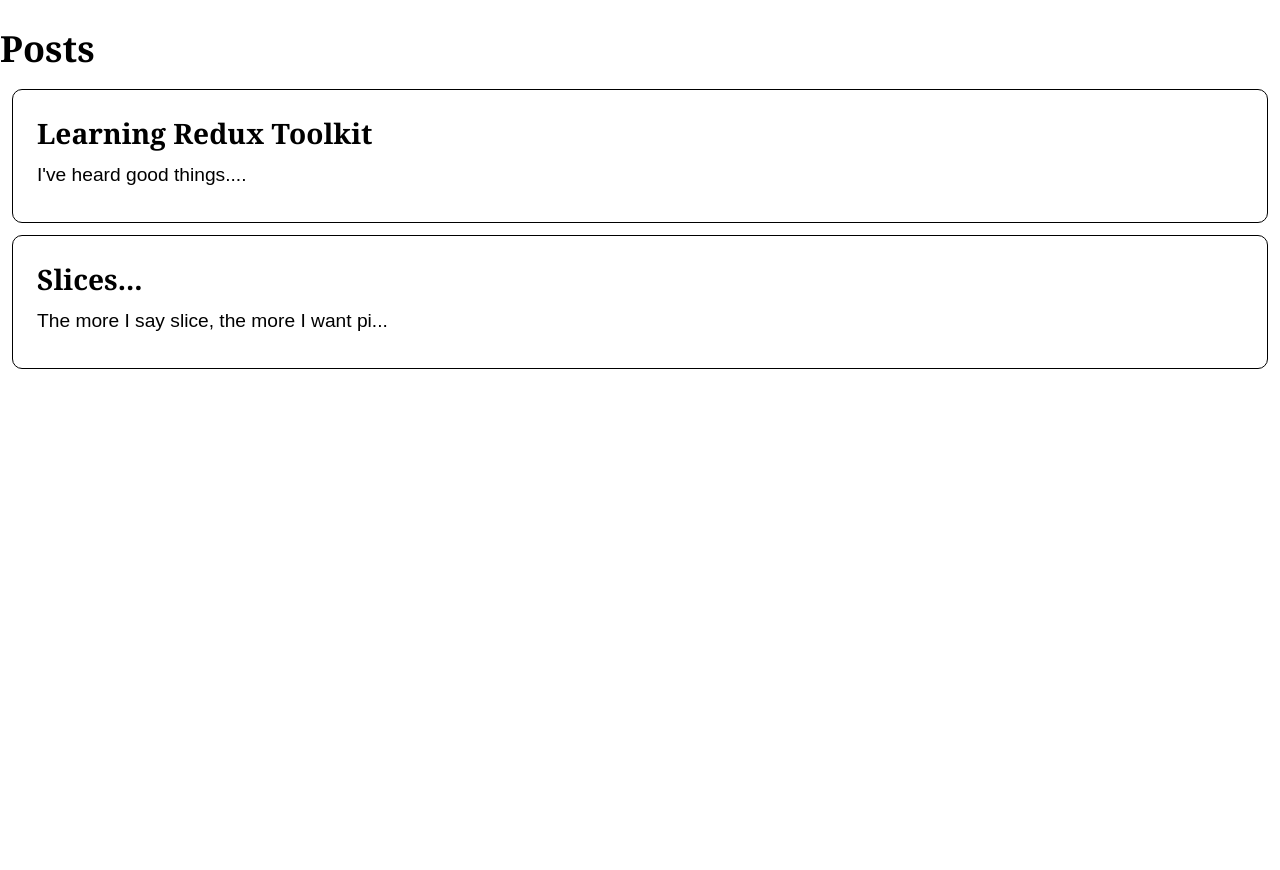
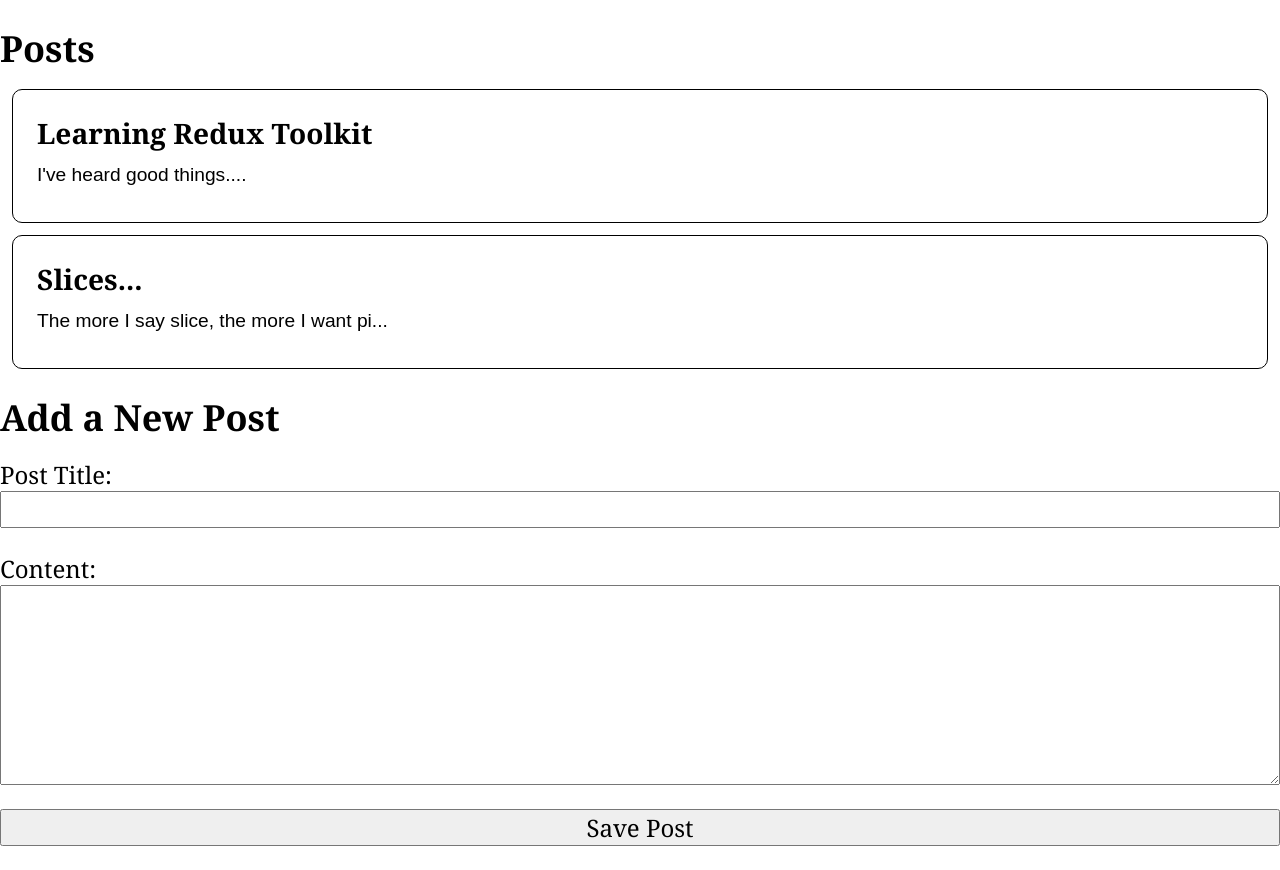
Before and after one commit to mb-dir/redux-boilerplate, a React (Create React App) app: page / in a window 1280 px wide. Before the commit the page ends 824 px from the top, so only its background shows below. Built offline with nearby package versions, Linux system fonts and the light colour scheme.

Commit message:
Logic for adding new post

```diff
--- a/src/App.js
+++ b/src/App.js
@@ -1,8 +1,10 @@
 import PostsList from "./features/posts/PostsList";
+import AddPostForm from "./features/posts/AddPostForm";
 function App() {
   return (
     <div className="App">
       <PostsList />
+      <AddPostForm />
     </div>
   );
 }
--- a/src/app/store.js
+++ b/src/app/store.js
@@ -6,3 +6,5 @@
     posts: postsReducer,
   },
 });
+
+store.subscribe(() => console.log(store.getState()));
--- /dev/null
+++ b/src/features/posts/AddPostForm.js
@@ -0,0 +1,47 @@
+import { useState } from "react";
+import { useDispatch } from "react-redux";
+import { addPost } from "./postsSlice";
+import { nanoid } from "@reduxjs/toolkit";
+const AddPostForm = () => {
+  const [ title, setTitle ] = useState("");
+  const [ content, setContent ] = useState("");
+  const dispatch = useDispatch();
+
+  const onTitleChanged = e => setTitle(e.target.value);
+  const onContentChanged = e => setContent(e.target.value);
+
+  const onPostSave = e => {
+    e.preventDefault();
+    const hasContent = title && content;
+    if (hasContent) {
+      dispatch(addPost({ id: nanoid(), title, content }));
+    }
+  };
+
+  return (
+    <section>
+      <h2>Add a New Post</h2>
+      <form onSubmit={onPostSave}>
+        <label htmlFor="postTitle">Post Title:</label>
+        <input
+          type="text"
+          id="postTitle"
+          name="postTitle"
+          value={title}
+          onChange={onTitleChanged}
+        />
+
+        <label htmlFor="postContent">Content:</label>
+        <textarea
+          id="postContent"
+          name="postContent"
+          value={content}
+          onChange={onContentChanged}
+        />
+        <button>Save Post</button>
+      </form>
+    </section>
+  );
+};
+
+export default AddPostForm;
--- a/src/features/posts/postsSlice.js
+++ b/src/features/posts/postsSlice.js
@@ -16,10 +16,16 @@
 const postSlice = createSlice({
   name: "posts",
   initialState,
-  reducers: {},
+  reducers: {
+    addPost: (state, action) => {
+      state.push(action.payload);
+    },
+  },
 });
 
 //To be more flex, imagine we use posts in more than one component and we have const post = useSelector(tate => state.posts), if the state structure change we will have to change it in each place, this approach makes that we will need to change it only here
 export const selectAllPosts = state => state.posts;
 
+export const { addPost } = postSlice.actions;
+
 export default postSlice.reducer;
```
